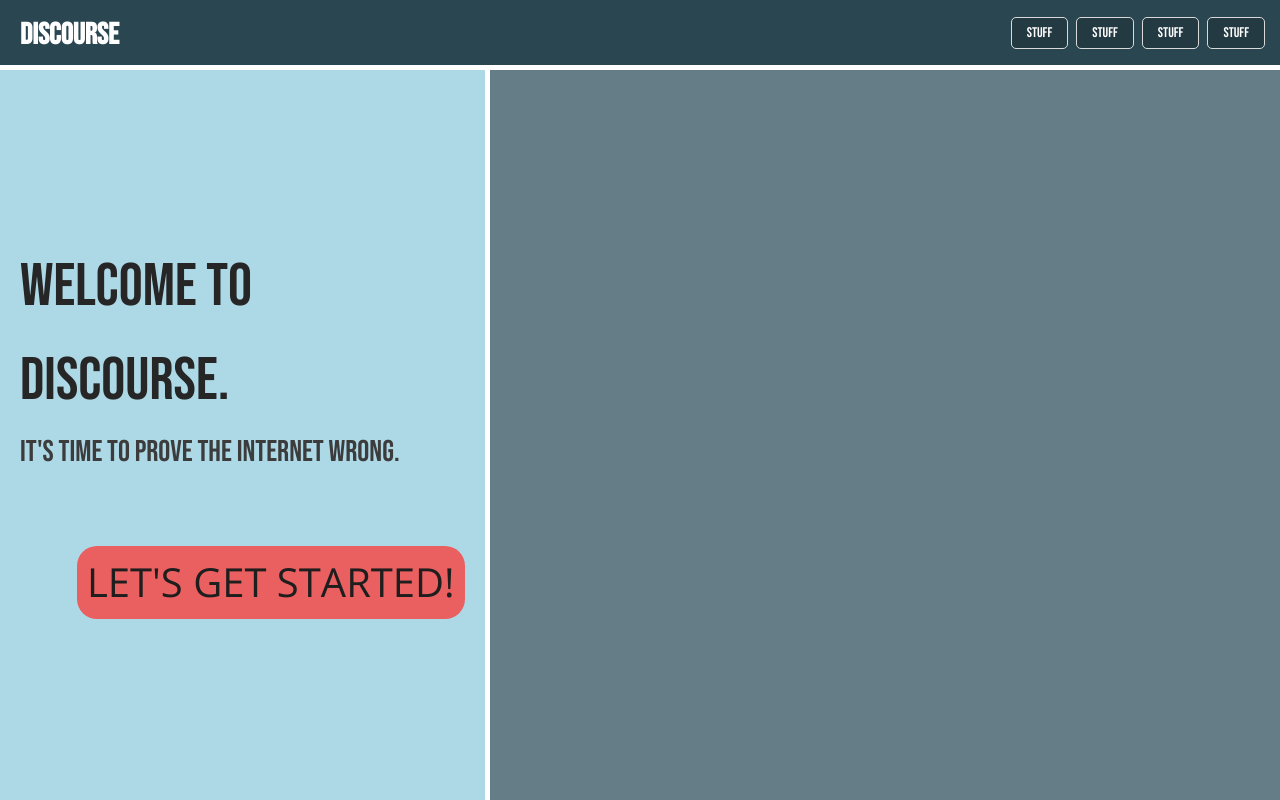
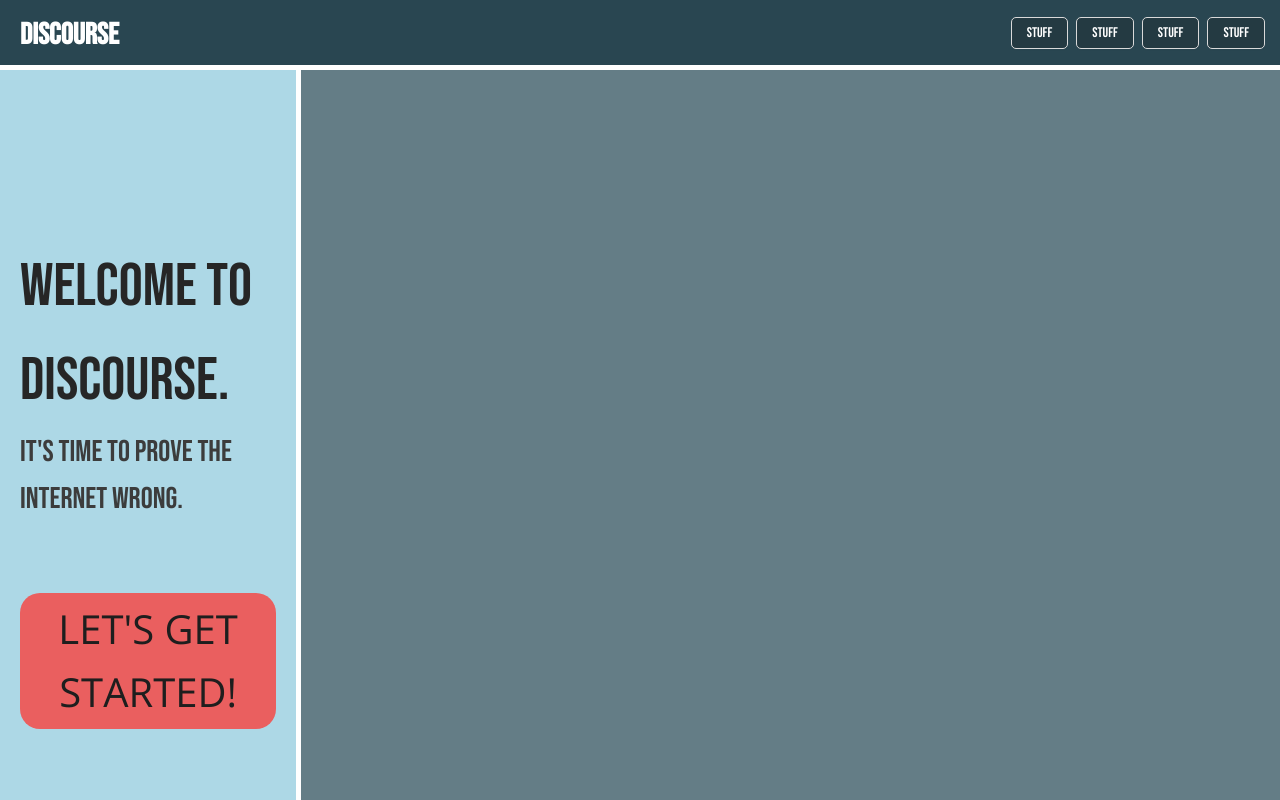
Before and after one commit to Cscharf91/discourse-client, a React (Create React App) app: page / in a window 1280 px wide. Built offline with nearby package versions, Linux system fonts and the light colour scheme; no server answers.

Commit message:
added types file, some style adjustments

```diff
--- a/src/components/debates/Debates.tsx
+++ b/src/components/debates/Debates.tsx
@@ -1,6 +1,10 @@
-import React from 'react'
+import React, { useEffect } from 'react';
 
 const Debates = () => {
+  useEffect(() => {
+    // const get
+  }, [])
+
   return (
     <div>
       <p style={{ fontFamily: "'Open Sans', sans-serif" }}>Debates</p>
--- a/src/components/home/Home.tsx
+++ b/src/components/home/Home.tsx
@@ -10,23 +10,22 @@ const Home = () => {
     <div
       style={{
         height: "calc(100vh - 70px)",
+        width: "100%",
+        display: "grid",
+        gridTemplateColumns: "4fr 13fr"
       }}
     >
-      <Flexbox justify="flex-start">
-        <Flexbox
-          width="40%"
-          align="start"
-          justify="start"
-          direction="column"
+        <div
           style={{
             fontFamily: "'Bebas Neue', cursive",
             alignSelf: "flex-start",
             background: "lightblue",
             padding: "20px",
-            maxWidth: "500px",
+            height: "100%",
             borderRight: "5px solid white",
           }}
         >
+          <Flexbox direction="column" justify="flex-start">
             <span
               style={{ color: "#262626", fontSize: "60px", marginTop: "150px" }}
             >
@@ -48,10 +47,8 @@ const Home = () => {
               LET'S GET STARTED!
             </button>
           </Flexbox>
-        <Flexbox
-          width="calc(100% - 450px)"
-          justify="center"
-          direction="column"
+        </div>
+        <div
           style={{ background: "#647d86" }}
         >
           {/* <div
@@ -62,15 +59,14 @@ const Home = () => {
               height: "400px",
               padding: "15px",
               borderRadius: "15px",
-              background: "#647d86",
+              background: "#fff",
             }}
           >
             Sup
           </div> */}
           {/* <span style={{ fontSize: "250px", userSelect: "none", }}>⚔️</span> */}
           {/* <p style={{ fontFamily: "Roboto", fontSize: "20px" }}>Discourse is the place to finally settle: is hotdog a sandwich?</p> */}
-        </Flexbox>
-      </Flexbox>
+        </div>
       {/* <Flexbox style={{ gap: "10px", marginTop: "20px" }}>
         <Link to="/debates/create">
           <Button type="primary">Start Discourse</Button>
--- a/src/contexts/UserProvider.tsx
+++ b/src/contexts/UserProvider.tsx
@@ -1,13 +1,9 @@
 import axios from "axios";
 import React, { useEffect, useState,createContext } from "react";
+import { User } from "../types";
 
 interface UserProviderProps {
   children: React.ReactNode;
-}
-
-interface User {
-  id: number;
-  username: string;
 }
 
 interface UserContextType {
--- a/src/index.css
+++ b/src/index.css
@@ -15,7 +15,7 @@ body {
 
 .navbar-logo:hover {
   transition: all 0.25s;
-  background: #083f61;
+  background: rgb(27, 45, 53);
 }
 
 .start-btn {
```
Also changed, not shown: src/types/index.ts (added, +13 -0 lines). Lines whose indentation alone changed are shown as unchanged.
